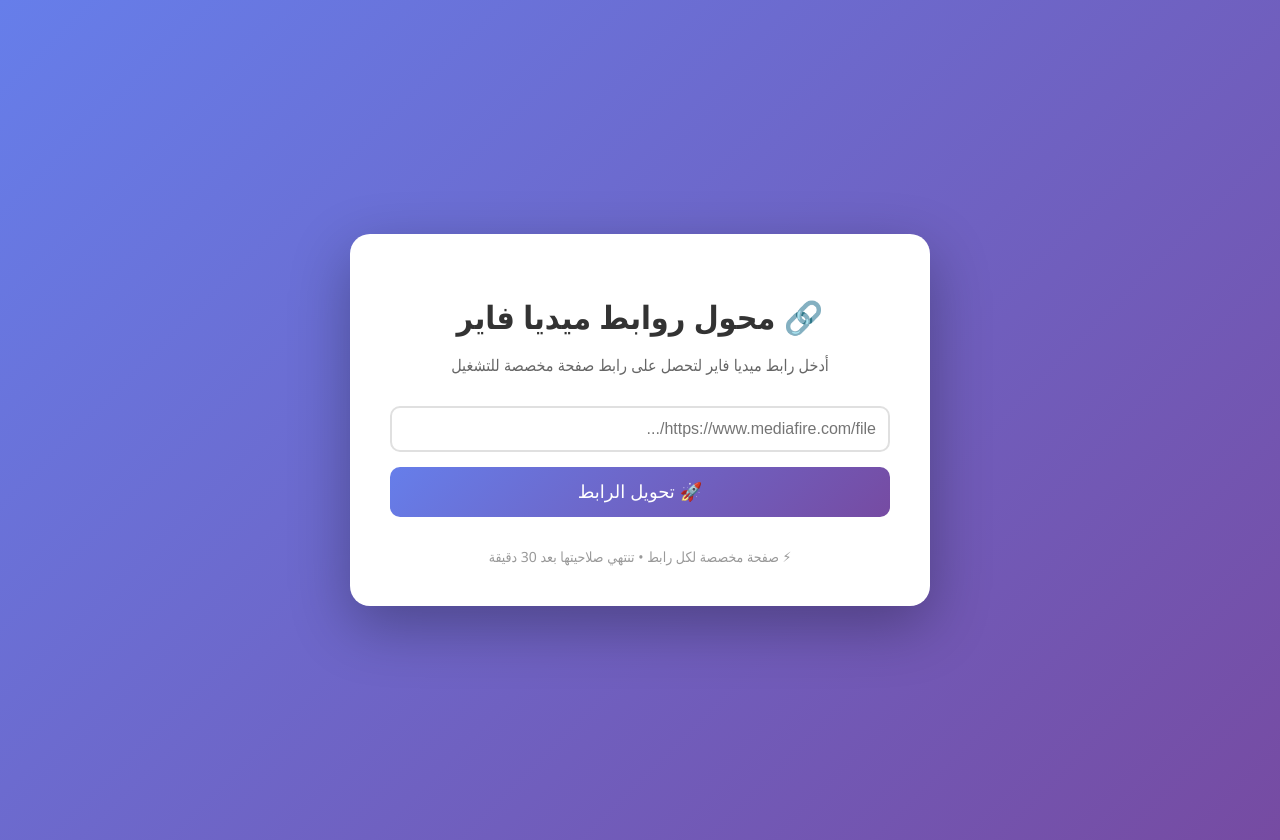
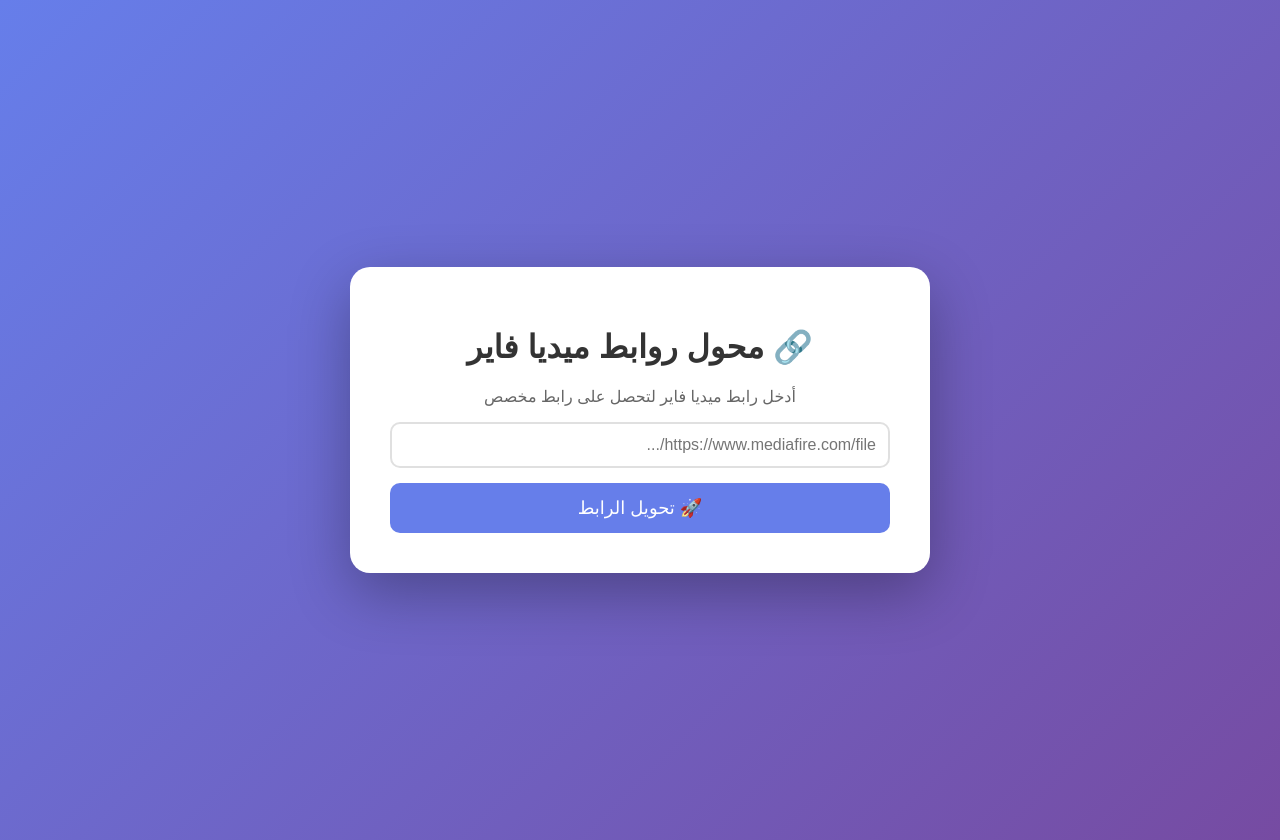
Before and after one commit to hhuuppoo630-source/my-video-apppy, a Flask app: template templates/index.html in a window 1280 px wide. Run offline with Flask 3, Linux system fonts and the light colour scheme; the template is opened without the code that fills it: most values are stand-ins (such as "Sample title", 1, 10 or a date in 2020).

Commit message:
Refactor HTML and CSS for improved styling

```diff
--- a/templates/index.html
+++ b/templates/index.html
@@ -6,7 +6,7 @@
     <title>محول روابط ميديا فاير</title>
     <style>
         body {
-            font-family: 'Segoe UI', Tahoma, Geneva, Verdana, sans-serif;
+            font-family: Arial, sans-serif;
             background: linear-gradient(135deg, #667eea 0%, #764ba2 100%);
             min-height: 100vh;
             display: flex;
@@ -23,16 +23,7 @@
             max-width: 500px;
             width: 100%;
         }
-        h1 {
-            color: #333;
-            text-align: center;
-            margin-bottom: 10px;
-        }
-        p {
-            color: #666;
-            text-align: center;
-            margin-bottom: 30px;
-        }
+        h1 { color: #333; text-align: center; }
         input[type="url"] {
             width: 100%;
             padding: 12px;
@@ -40,103 +31,58 @@
             border-radius: 10px;
             font-size: 16px;
             box-sizing: border-box;
-            transition: border-color 0.3s;
-        }
-        input[type="url"]:focus {
-            border-color: #667eea;
-            outline: none;
         }
         button {
             width: 100%;
             padding: 14px;
-            background: linear-gradient(135deg, #667eea 0%, #764ba2 100%);
+            background: #667eea;
             color: white;
             border: none;
             border-radius: 10px;
             font-size: 18px;
             cursor: pointer;
             margin-top: 15px;
-            transition: transform 0.2s;
-        }
-        button:hover {
-            transform: scale(1.02);
         }
         .result {
-            margin-top: 25px;
+            margin-top: 20px;
             padding: 20px;
             background: #f0f4ff;
             border-radius: 10px;
             display: none;
         }
-        .result.show {
-            display: block;
-            animation: fadeIn 0.5s;
-        }
-        @keyframes fadeIn {
-            from { opacity: 0; transform: translateY(-10px); }
-            to { opacity: 1; transform: translateY(0); }
-        }
+        .result.show { display: block; }
         .result a {
             color: #667eea;
             word-break: break-all;
             display: block;
-            margin-top: 10px;
             padding: 10px;
             background: white;
             border-radius: 8px;
             text-decoration: none;
             border: 1px solid #667eea;
         }
-        .error {
-            color: #e74c3c;
-            margin-top: 10px;
-            text-align: center;
-        }
-        .copy-btn {
-            background: #27ae60;
-            margin-top: 10px;
-        }
-        .copy-btn:hover {
-            background: #2ecc71;
-        }
-        .footer {
-            text-align: center;
-            color: #999;
-            margin-top: 30px;
-            font-size: 14px;
-        }
+        .error { color: #e74c3c; text-align: center; }
     </style>
 </head>
 <body>
     <div class="container">
         <h1>🔗 محول روابط ميديا فاير</h1>
-        <p>أدخل رابط ميديا فاير لتحصل على رابط صفحة مخصصة للتشغيل</p>
+        <p style="text-align:center;color:#666;">أدخل رابط ميديا فاير لتحصل على رابط مخصص</p>
 
         <form method="POST">
             <input type="url" name="url" placeholder="https://www.mediafire.com/file/..." required>
             <button type="submit">🚀 تحويل الرابط</button>
         </form>
 
-        <div class="result {% if success %}show{% endif %}" id="result">
+        {% if error %}
+            <div class="error">{{ error }}</div>
+        {% endif %}
+
+        <div class="result {% if success %}show{% endif %}">
             <strong>✅ تم إنشاء صفحتك!</strong>
-            <p style="margin-top: 10px; font-size: 14px;">انسخ هذا الرابط وشاركه مع المستخدمين:</p>
-            <a href="{{ page_url }}" target="_blank" id="pageLink">{{ page_url }}</a>
-            <button class="copy-btn" onclick="copyLink()">📋 نسخ الرابط</button>
-            <div class="error" style="display: none;" id="copyMsg">تم النسخ! ✅</div>
+            <p style="font-size:14px;">انسخ هذا الرابط وشاركه:</p>
+            <a href="{{ page_url }}" target="_blank">{{ page_url }}</a>
         </div>
-
-        <div class="footer">⚡ صفحة مخصصة لكل رابط • تنتهي صلاحيتها بعد 30 دقيقة</div>
     </div>
-
-    <script>
-        function copyLink() {
-            const link = document.getElementById('pageLink').href;
-            navigator.clipboard.writeText(link).then(() => {
-                const msg = document.getElementById('copyMsg');
-                msg.style.display = 'block';
-                setTimeout(() => { msg.style.display = 'none'; }, 2000);
-            });
-        }
-    </script>
 </body>
-</html>
+    </html>
```
